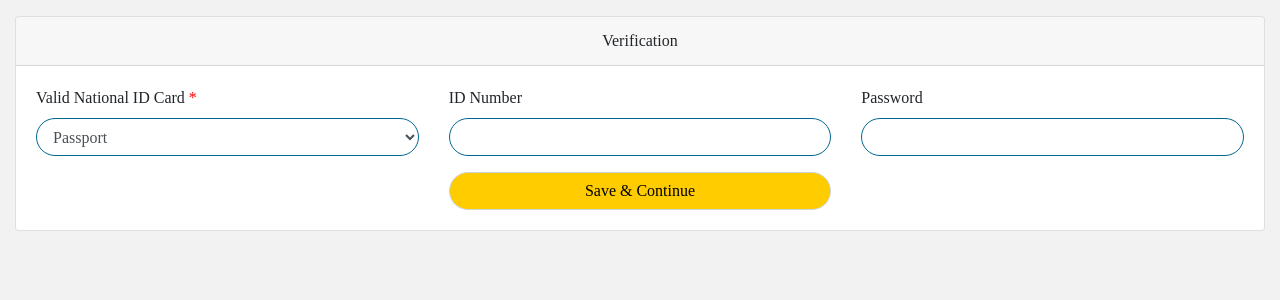
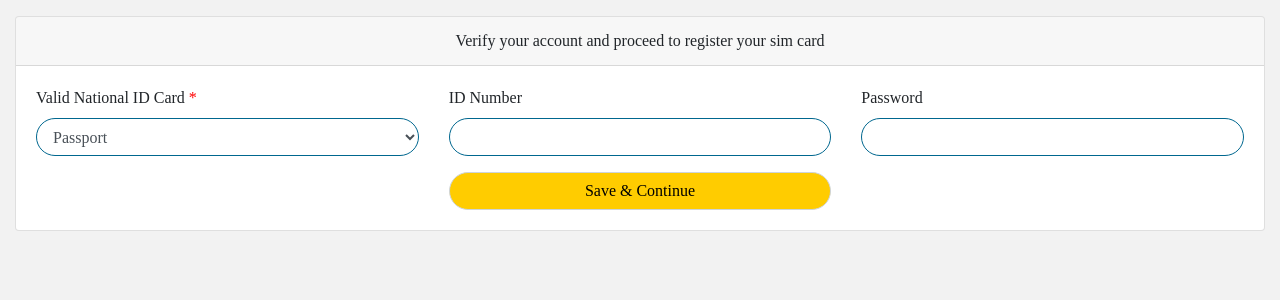
Before and after one commit to aanaman/sim_registration, a Flask app: page /verify/ in a window 1280 px wide. Shown: the part 46-346 px from the top of the page. Run offline with Flask 2, Linux system fonts and the light colour scheme; some libraries are stand-ins or nearby versions; some web fonts are replaced.

Commit message:
Update verify.html

```diff
--- a/templates/verify.html
+++ b/templates/verify.html
@@ -58,7 +58,7 @@
 
     <div class="card mt-3">
         <div class="card-header text-center">
-            <span>Verification</span>
+            <span>Verify your account and proceed to register your sim card</span>
         </div>
         <div class="card-body">
             <form method="post">
@@ -69,8 +69,7 @@
                                             <label>Valid National ID Card</label><span style="color: red;"> *</span>
                                             <select class="form-control-custom" validationMessage="please select an option" name="idtype" required>
                                                     <option value="Passport">Passport</option>
-                                                    <option value="National Identification Card">National Identification Card</option>
-                                                    <option value="Voter&#x27;s ID card">Voter&#x27;s ID card</option>
+                                                    <option value="Voter&#x27;s ID card">Old Voter&#x27;s ID card</option>
                                                     <option value="Driver&#x27;s License ">Driver&#x27;s License </option>
                                                     <option value="SSNIT Biometric Card">SSNIT Biometric Card</option>
                                                     <option value="National Health Insurance Card">National Health Insurance Card</option>
```
